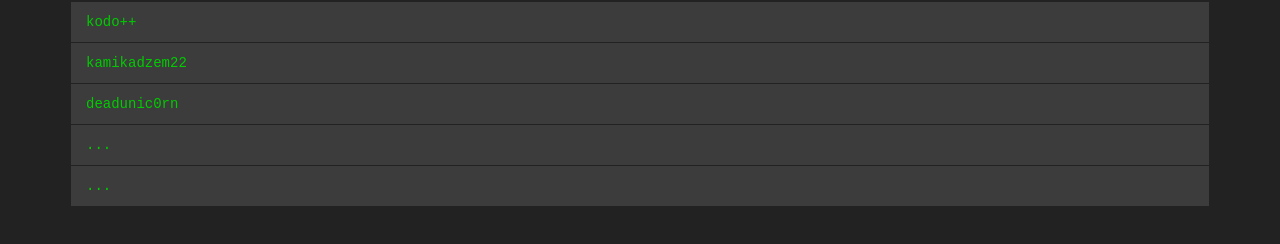
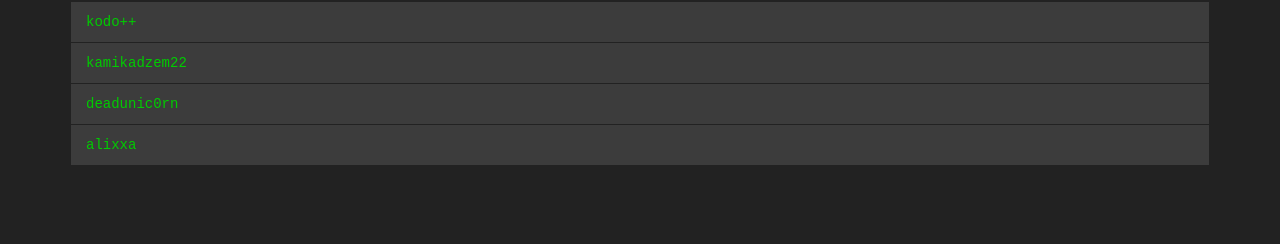
Before and after one commit to ugandanwebforce/ugandanwebforce.github.io, a plain HTML site: page index.html in a window 1280 px wide. Shown: the part 446-690 px from the top of the page. Drawn offline with nearby package versions, Linux system fonts and the light colour scheme.

Commit message:
One more team member

```diff
--- a/index.html
+++ b/index.html
@@ -62,8 +62,7 @@
         <p class="list-group-item">kodo++</p>
         <p class="list-group-item">kamikadzem22</p>
         <p class="list-group-item">deadunic0rn</p>
-        <p class="list-group-item">...</p>
-        <p class="list-group-item">...</p>
+        <p class="list-group-item">alixxa</p>
     </div>
 </div>
 
```
